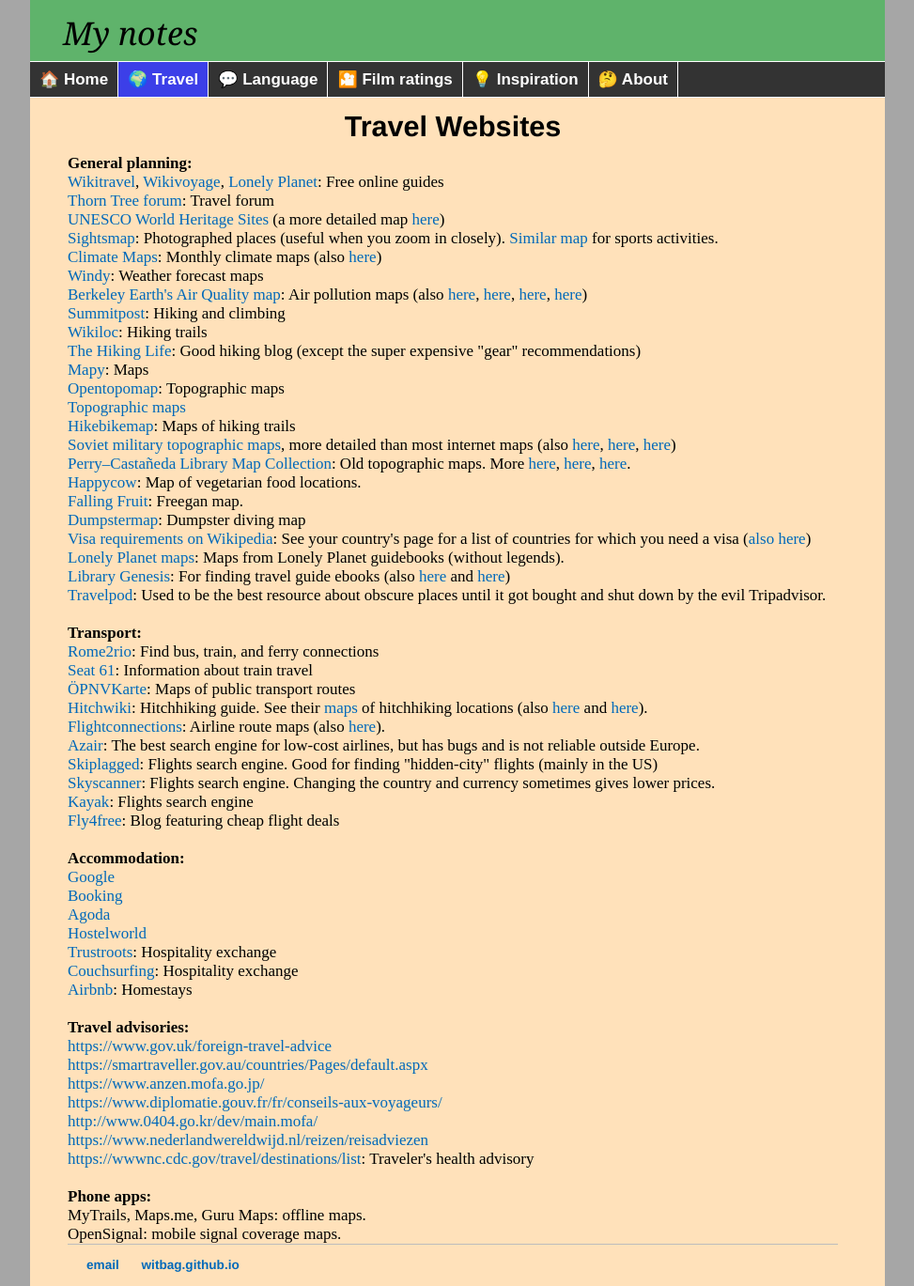
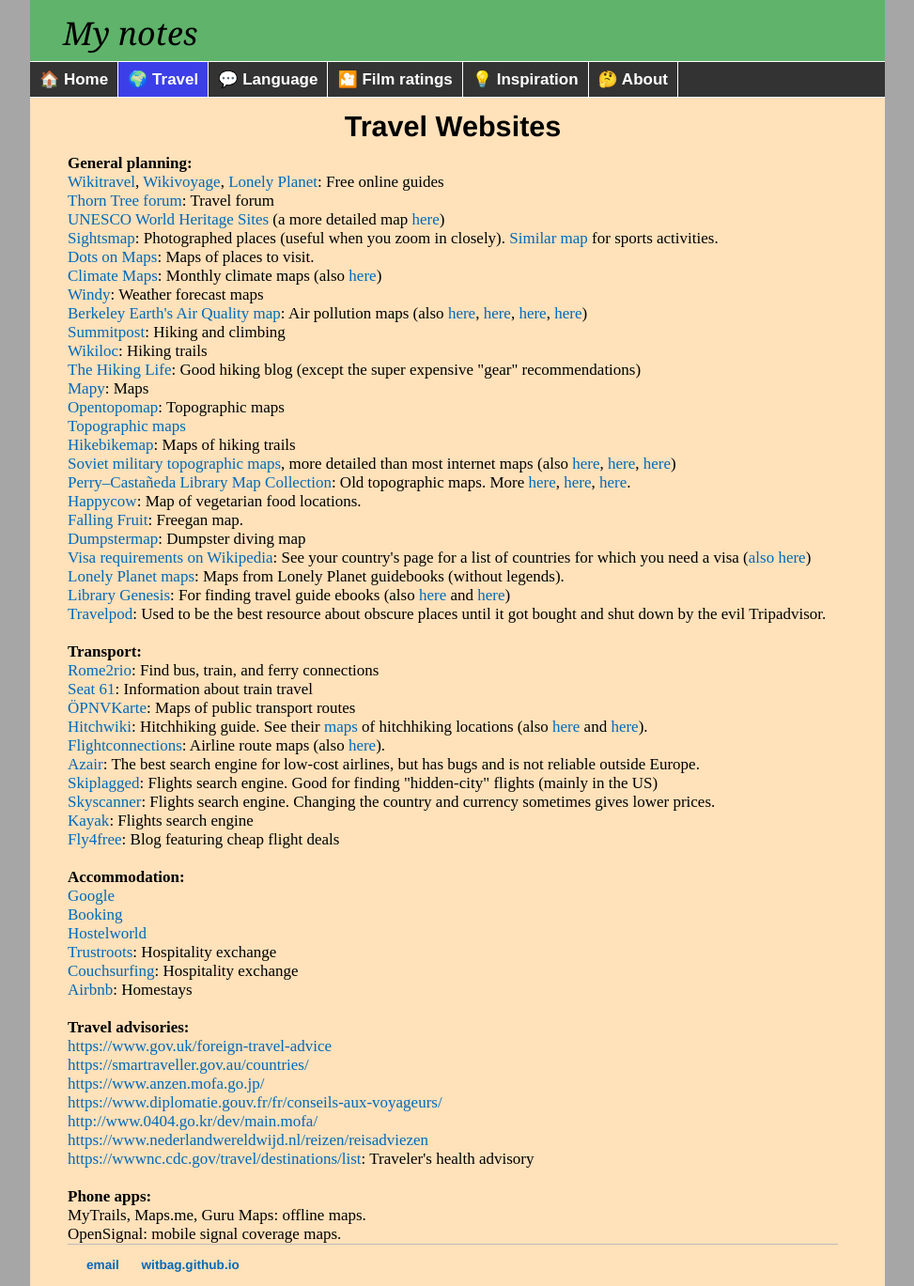
Before and after one commit to witbag/witbag.github.io, a Jekyll site: the page built from travel/resources.html, in a window 1280 px wide. Shown: the whole page at 94% size, without its empty margins (153-1126 px from the left). Built offline with Jekyll 4.4.1, drawn with Linux system fonts in a browser that asks for light colours.

Commit message:
Update resources.html

```diff
--- a/travel/resources.html
+++ b/travel/resources.html
@@ -13,6 +13,7 @@
 <a href="https://www.lonelyplanet.com/thorntree/welcome" target=_blank>Thorn Tree forum</a>: Travel forum<br>
 <a href="http://whc.unesco.org/en/list" target=_blank>UNESCO World Heritage Sites</a> (a more detailed map <a href="https://www.worldheritagesite.org/map" target=_blank>here</a>)<br>
 <a href="http://www.sightsmap.com/" target=_blank>Sightsmap</a>: Photographed places (useful when you zoom in closely). <a href="https://www.strava.com/heatmap" target=_blank>Similar map</a> for sports activities.<br>
+<a href="https://dotsonmaps.com/maps" target=_blank>Dots on Maps</a>: Maps of places to visit.<br>
 <a href="http://climatemaps.romgens.com/" target=_blank>Climate Maps</a>: Monthly climate maps (also <a href="https://climatereanalyzer.org/reanalysis/monthly_maps/index.php" target=_blank>here</a>)<br>
 <a href="https://www.windy.com/-Temperature-temp" target=_blank>Windy</a>: Weather forecast maps<br>
 <a href="http://berkeleyearth.lbl.gov/air-quality/main_map.php" target=_blank>Berkeley Earth's Air Quality map</a>: Air pollution maps (also <a href="https://maps.s5p-pal.com/" target=_blank>here</a>, <a href="https://www.airvisual.com/air-quality-map" target=_blank>here</a>, <a href="https://ehp.niehs.nih.gov/cms/asset/b2e69e34-f2f6-4321-a4e8-6a4dd11462db/ehp.1408646.g003.jpg" target=_blank>here</a>, <a href="https://ars.els-cdn.com/content/image/1-s2.0-S0013935121000487-gr1_lrg.jpg" target=_blank>here</a>)<br>
@@ -48,7 +49,6 @@
 <a id="accom"></a><b>Accommodation:</b><br>
 <a href="https://www.google.com/travel/hotels/" target=_blank>Google</a><br>
 <a href="https://www.booking.com" target=_blank>Booking</a><br>
-<a href="https://www.agoda.com" target=_blank>Agoda</a><br>
 <a href="https://www.hostelworld.com" target=_blank>Hostelworld</a><br>
 <a href="https://www.trustroots.org" target=_blank>Trustroots</a>: Hospitality exchange<br>
 <a href="https://www.couchsurfing.com" target=_blank>Couchsurfing</a>: Hospitality exchange<br>
@@ -56,7 +56,7 @@
 <br>
 <a id="advis"></a><b>Travel advisories:</b><br>
 <a href="https://www.gov.uk/foreign-travel-advice" target=_blank>https://www.gov.uk/foreign-travel-advice</a><br />
-<a href="https://smartraveller.gov.au/countries/Pages/default.aspx" target=_blank>https://smartraveller.gov.au/countries/Pages/default.aspx</a><br />
+<a href="https://smartraveller.gov.au/countries/" target=_blank>https://smartraveller.gov.au/countries/</a><br />
 <a href="https://www.anzen.mofa.go.jp/" target=_blank>https://www.anzen.mofa.go.jp/</a><br />
 <a href="https://www.diplomatie.gouv.fr/fr/conseils-aux-voyageurs/" target=_blank>https://www.diplomatie.gouv.fr/fr/conseils-aux-voyageurs/</a><br />
 <a href="http://www.0404.go.kr/dev/main.mofa" target=_blank>http://www.0404.go.kr/dev/main.mofa/</a><br />
```
